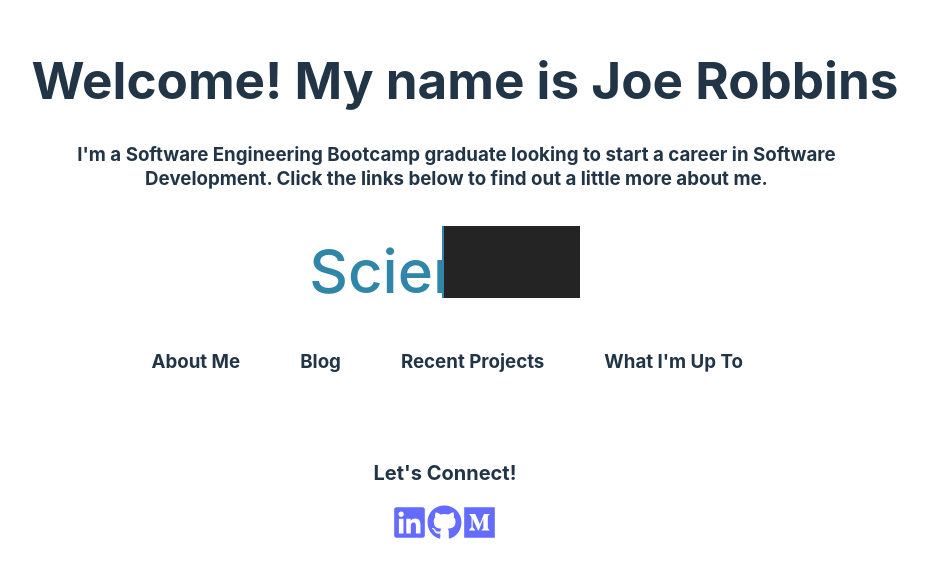
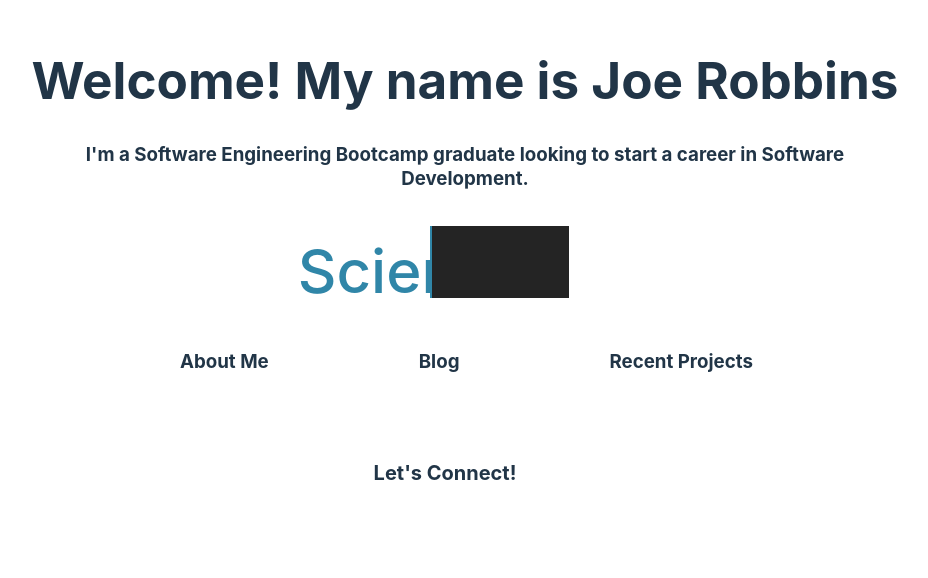
Before and after one commit to Jrobbins973/Personal-Website, a React (Vite) app in the folder Joe-Robbins-Personal-Website/: page / in a window 1280 px wide. Shown: the part 118-696 px from the top of the page, without its empty margins (175-1103 px from the left). Built offline with nearby package versions, Linux system fonts and the light colour scheme.

Commit message:
made about me a modal

```diff
--- a/Joe-Robbins-Personal-Website/src/App.jsx
+++ b/Joe-Robbins-Personal-Website/src/App.jsx
@@ -21,9 +21,9 @@ function App() {
         <HomePage />
       </Route>
 
-      <Route exact path = '/AboutMe'>
+      {/* <Route exact path = '/AboutMe'>
         <AboutMe />
-      </Route>
+      </Route> */}
 
       <Route exact path = '/Blog'>
         <Blog />
--- a/Joe-Robbins-Personal-Website/src/components/AboutMe.jsx
+++ b/Joe-Robbins-Personal-Website/src/components/AboutMe.jsx
@@ -1,14 +1,24 @@
 import React from 'react'
 import { useHistory } from 'react-router-dom'
 
-function AboutMe() {
+function AboutMe(props) {
+    const {setShowModal} = props
     const history = useHistory()
 
 
     return (
-        <div>
-            <button onClick={() => history.push("/")}>Back</button>
-            <h1>About Me</h1>
+        <div className='modal' onClick={() => setShowModal(false)}>
+            <div className='modal-content' onClick={e => e.stopPropagation()}>
+                <div className='modal-header'>
+                    <h4 className='modal-title'>Modal Title</h4>
+                </div>
+                <div className='modal-body'>
+                    Modal Content
+                </div>
+                <div className='modal-footer'>
+                    <button onClick={() => setShowModal(false)}>Close</button>
+                </div>
+            </div>
         </div>
     )
 }
--- a/Joe-Robbins-Personal-Website/src/components/HomePage.jsx
+++ b/Joe-Robbins-Personal-Website/src/components/HomePage.jsx
@@ -1,19 +1,22 @@
-import React from 'react'
+import React, {useState} from 'react'
 import { useHistory } from 'react-router-dom'
 import { Switch, Route} from "react-router-dom";
 import { FaLinkedin, FaGithub, FaMedium } from "react-icons/fa";
+import AboutMe from './AboutMe';
 
 function HomePage() {
     const openInNewTab = (url) => {
         window.open(url, '_blank', 'noreferrer');
     };
 
+    const [showModal, setShowModal] = useState(false);
+
 
     const history = useHistory()
     return (
 <div>
         <h1>Welcome! My name is Joe Robbins</h1>
-        <h3 style={{width: '850px'}}>I'm a Software Engineering Bootcamp graduate looking to start a career in Software Development. Click the links below to find out a little more about me.</h3>
+        <h3 style={{width: '890px'}}>I'm a Software Engineering Bootcamp graduate looking to start a career in Software Development. </h3>
         <div className = "wrapper">
         <div className = "static-txt">    </div>
         <ul className = "dynamic-txts">
@@ -25,8 +28,10 @@ function HomePage() {
         </div>
         <div className='nav-links'>
             <div >
-                <h3 onClick={() => history.push('/AboutMe')} className='link'>About Me</h3>
+                <h3 onClick={() => setShowModal(true)}  className='link'>About Me</h3>
             </div>
+
+            {showModal ? <AboutMe setShowModal={setShowModal}/> : null}
 
             <div >
                 <h3 onClick={() => openInNewTab('https://medium.com/@joe.robbins.cpt')} className='link2'>Blog</h3>
@@ -36,18 +41,18 @@ function HomePage() {
                 <h3 onClick={() => history.push('/RecentProjects')} className='link3'>Recent Projects</h3>
             </div>
 
-            <div >
+            {/* <div >
                 <h3 onClick={() => history.push('/InTheWorks')} className='link4'>What I'm Up To</h3>
-            </div>
+            </div> */}
         </div>
 
         <div className='lets-connect'>
             <br></br>
             <br></br>
             <p >Let's Connect!</p>
-            <a style={{cursor: 'pointer'}} href='https://www.linkedin.com/in/joe-robbins-swe/' target="_blank"><  FaLinkedin size={35}/></a>
-            <a style={{cursor: 'pointer'}} href='https://github.com/Jrobbins973' target="_blank"><  FaGithub size={35}/></a>
-            <a style={{cursor: 'pointer'}} href='https://medium.com/@joe.robbins.cpt' target="_blank"><  FaMedium size={35}/></a>
+            <a className='connect-icons' href='https://www.linkedin.com/in/joe-robbins-swe/' target="_blank"><  FaLinkedin size={35}/></a>
+            <a className='connect-icons'  href='https://github.com/Jrobbins973' target="_blank"><  FaGithub size={35}/></a>
+            <a className='connect-icons'  href='https://medium.com/@joe.robbins.cpt' target="_blank"><  FaMedium size={35}/></a>
 
         </div>
 </div>
--- a/Joe-Robbins-Personal-Website/src/index.css
+++ b/Joe-Robbins-Personal-Website/src/index.css
@@ -130,11 +130,11 @@ button:focus-visible {
 .nav-links {
   display: flex;
   position: relative;
-  left: 60px;
+  left: 10px;
 }
 
 .nav-links h3 {
-  margin-left: 60px;
+  margin-left: 150px;
 }
 
 .link:after {
@@ -144,7 +144,7 @@ button:focus-visible {
   transform: scaleX(0);
   height: 2px;
   bottom: 15px;
-  left: 45px;
+  left: 135px;
   background-color: #0087ca;
   transform-origin: bottom right;
   transition: transform 0.25s ease-out;
@@ -168,7 +168,7 @@ button:focus-visible {
   transform: scaleX(0);
   height: 2px;
   bottom: 15px;
-  left: 188px;
+  left: 370px;
   background-color: #0087ca;
   transform-origin: bottom right;
   transition: transform 0.25s ease-out;
@@ -191,7 +191,7 @@ button:focus-visible {
   transform: scaleX(0);
   height: 2px;
   bottom: 15px;
-  left: 305px;
+  left: 575px;
   background-color: #0087ca;
   transform-origin: bottom right;
   transition: transform 0.25s ease-out;
@@ -291,3 +291,49 @@ button:focus-visible {
   transform: scaleX(1);
   transform-origin: bottom left;
 }
+
+
+.connect-icons {
+  cursor: pointer;
+  color: white;
+  transition: all 0.1s ease-out;
+}
+
+.connect-icons:hover {
+  color: #3086a8;
+}
+
+
+.modal {
+  position: fixed;
+  left: 0;
+  top: 0;
+  right: 0;
+  bottom: 0;
+  background-color: rgba(0, 0, 0, 0.5);
+  display: flex;
+  align-items: center;
+  justify-content: center;
+}
+
+.modal-content {
+  width: 500px;
+  background-color: #fff;
+  color: black;
+}
+
+.modal-header, .modal-footer {
+  padding: 10px;
+  color: black;
+}
+
+.modal-title {
+  margin: 0;
+  color: black;
+}
+
+.margin-body {
+  padding: 10px;
+  border-top: 1px solid #eee;
+  border-bottom: 1px solid #eee;
+}
```
